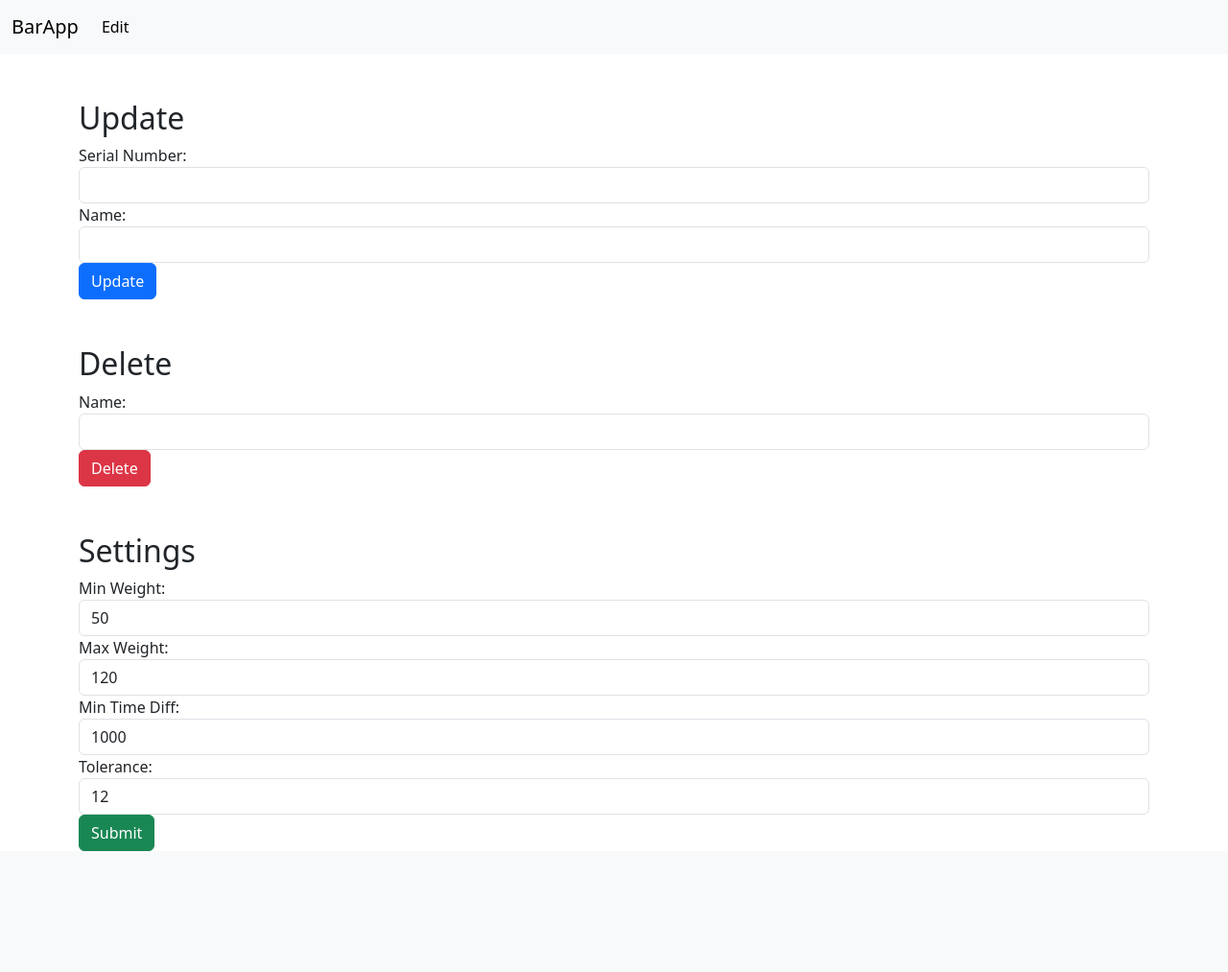
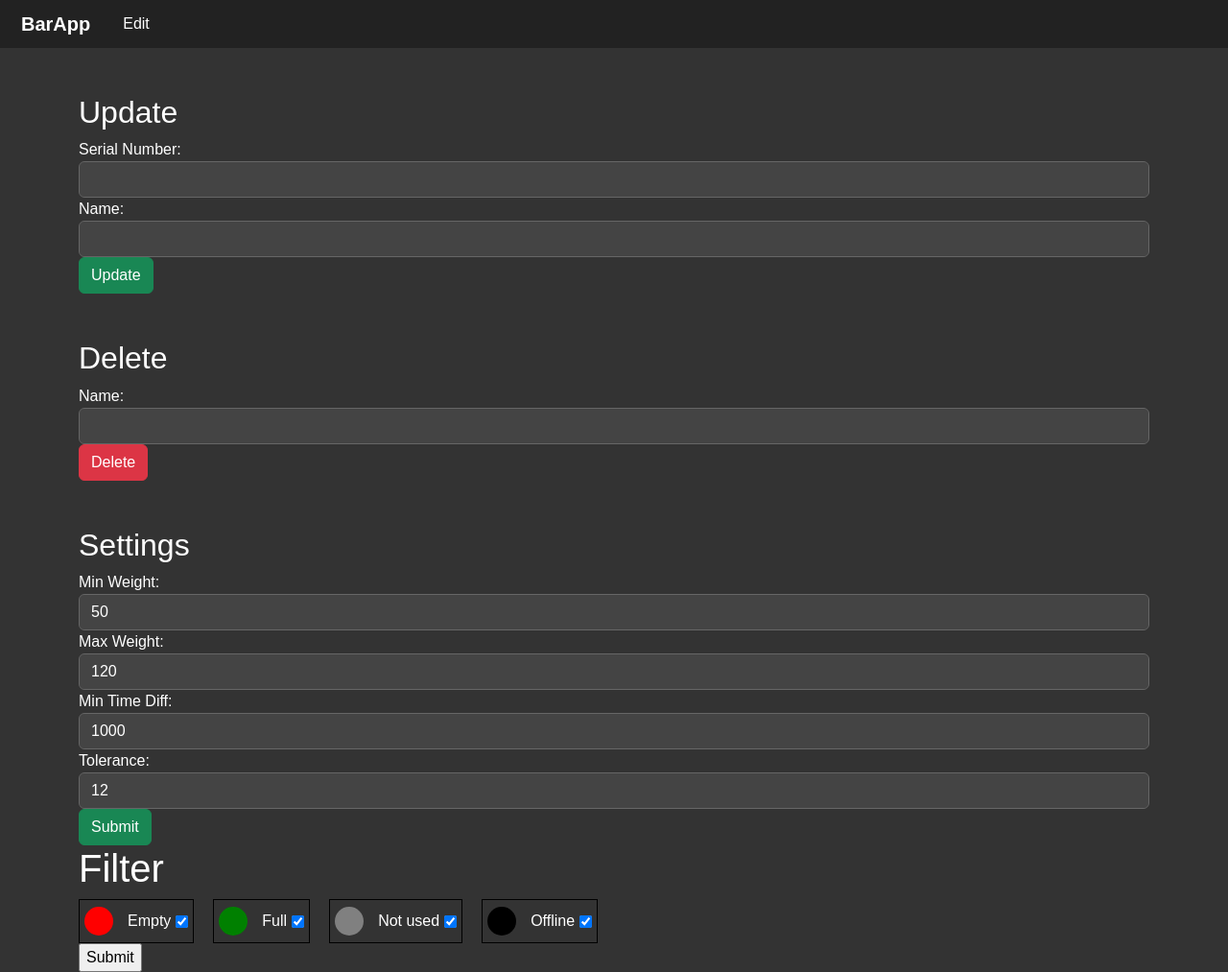
Before and after one commit to joshua1904/bar_app, a Flask app: page /edit in a window 1280 px wide. Shown: the whole page at 96% size. Before the commit the page ends 887 px from the top, so only its background shows below. Run offline with Flask 3, Linux system fonts and the light colour scheme; data comes from the database, SQL or seed files in the repository.

Commit message:
small changes and filter feature

```diff
--- a/main.py
+++ b/main.py
@@ -9,8 +9,6 @@ DATABASE = "test.db"
 app = Flask(__name__)
 sql.init()
 app.secret_key = "Test"
-
-
 
 
 @app.route("/")
@@ -30,10 +28,7 @@ def set_serial_to_name(serial: str, name: str) -> bool:
 
 @app.route("/edit")
 def edit():
-    settings = utils.get_settings_from_tuple(sql.get_settings())
-    return flask.render_template("edit.html", min_weight=settings.min_weight, max_weight=settings.max_weight,
-                                 min_time_diff=settings.min_time_diff, tolerance=settings.tolerance)
-
+    return _return_edit_html()
 
 @app.route("/serialToName")
 def get_serial_toName():
@@ -52,59 +47,81 @@ def get_serial_toName():
 def update():
     serial_number = request.form.get('serial_number')
     name = request.form.get('name')
-    settings = utils.get_settings_from_tuple(sql.get_settings())
     if set_serial_to_name(serial_number, name):
         flash(f"Successfully updated {serial_number}!", "info")
     else:
         flash(f"Could not update serial Number {serial_number}!")
-    return flask.render_template("edit.html", min_weight=settings.min_weight, max_weight=settings.max_weight,
-                                 min_time_diff=settings.min_time_diff, tolerance=settings.tolerance)
+    return _return_edit_html()
 
 
 @app.route('/delete', methods=['POST'])
 def delete():
     name = request.form.get('delete_name')
     try:
-        settings = utils.get_settings_from_tuple(sql.get_settings())
         sql.delete_serial_to_name(name)
     except:
         pass
-    return flask.render_template("edit.html", min_weight=settings.min_weight, max_weight=settings.max_weight,
-                                 min_time_diff=settings.min_time_diff, tolerance=settings.tolerance)
-
+    return _return_edit_html()
 
 @app.route('/edit_settings', methods=['POST'])
 def edit_settings():
-    min_weight = request.form.get('min_weight')
-    max_weight = request.form.get('max_weight')
+    min_weight = int(request.form.get('min_weight'))
+    max_weight = int(request.form.get('max_weight'))
     min_time_diff = request.form.get('min_time_diff')
     tolerance = request.form.get('tolerance')
     try:
         if min_weight >= max_weight:
             flash(f"Max weight has to be bigger than min Weight! min: {min_weight}, {max_weight}", "error")
-           # sorry
+            # sorry
             raise ValueError
         sql.update_settings(min_weight, max_weight, min_time_diff, tolerance)
-        settings = utils.get_settings_from_tuple(sql.get_settings())
     except:
-        settings = utils.get_settings_from_tuple(sql.get_settings())
-    return flask.render_template("edit.html", min_weight=settings.min_weight, max_weight=settings.max_weight,
-                                 min_time_diff=settings.min_time_diff, tolerance=settings.tolerance)
-
+        pass
+    return _return_edit_html()
 
 def get_all_beer_states_2(min_weight: int, max_weight: int, min_time_diff: int, tolerance: int):
     try:
         beer_states = sql.get_beer_states()
+        empty_filter, full_filter, not_used_filter, offline_filter = sql.get_filter()
     except Exception:
-        flask.jsonify([])
-        return
+        return []
+
     result = []
     for beer_state in beer_states:
         _, time_stamp, value, serial, last_seen, name = beer_state
-        info = utils.get_info(min_time_diff, min_weight, max_weight, time_stamp, value, last_seen, tolerance, name, serial)
-        result.append(info)
-    return [{"beer_percentage": f"{info.percentage_of_beer}%", "color": info.info_color, "serial": info.serial,"name": info.name} for info in sorted(result, key=lambda x: x.percentage_of_beer)]
+        info = utils.get_info(min_time_diff, min_weight, max_weight, time_stamp, value, last_seen, tolerance, name,
+                              serial)
+        if is_selected(empty_filter, full_filter, not_used_filter, offline_filter, info.info_color):
+            result.append(info)
+    return [{"beer_percentage": f"{info.percentage_of_beer}%", "color": info.info_color, "serial": info.serial,
+             "name": info.name} for info in sorted(result, key=lambda x: x.percentage_of_beer)]
 
+
+def is_selected(empty_filter: bool, full_filter: bool, not_used_filter: bool, offline_filter: bool, current_color: str):
+    if current_color == "red" and not empty_filter:
+        return False
+    if current_color == "green" and not full_filter:
+        return False
+    if current_color == "grey" and not not_used_filter:
+        return False
+    if current_color == "black" and not offline_filter:
+        return False
+    return True
+
+
+@app.route('/set_filter', methods=['POST'])
+def set_filter():
+    empty = request.form.get("empty_checkbox") is not None
+    full = request.form.get("full_checkbox") is not None
+    not_used = request.form.get("not_used_checkbox") is not None
+    offline = request.form.get("offline_checkbox") is not None
+    sql.update_filter(empty, full, not_used, offline)
+    return _return_edit_html()
+def _return_edit_html():
+    settings = utils.get_settings_from_tuple(sql.get_settings())
+    empty, full, not_used, offline = sql.get_filter()
+    return flask.render_template("edit.html", min_weight=settings.min_weight, max_weight=settings.max_weight,
+                                 min_time_diff=settings.min_time_diff, tolerance=settings.tolerance, empty=empty, offline=offline, not_used=not_used, full=full)
 
 if __name__ == '__main__':
     app.run(host="0.0.0.0", debug=True, port=5000)
--- a/templates/edit.html
+++ b/templates/edit.html
@@ -5,10 +5,93 @@
     <link href="https://cdn.jsdelivr.net/npm/bootstrap@5.3.2/dist/css/bootstrap.min.css" rel="stylesheet" integrity="sha384-T3c6CoIi6uLrA9TneNEoa7RxnatzjcDSCmG1MXxSR1GAsXEV/Dwwykc2MPK8M2HN" crossorigin="anonymous">
     <meta charset="UTF-8">
     <title>Flask Form</title>
+    <style>
+        .navbar-nav .nav-link {
+    color: white !important;
+}
+
+.navbar-brand {
+    color: white !important;
+}
+              .legend_container {
+        display: flex;
+        align-items: center;
+    }
+        body {
+        font-family: Arial, sans-serif;
+        display: flex;
+        flex-wrap: wrap;
+        justify-content: center;
+        align-items: flex-start;
+        height: 100vh;
+        margin: 0;
+        background-color: #333; /* Darker background color */
+        color: #fff; /* Light text color */
+    }
+
+    .legend_item {
+        display: flex;
+        align-items: center;
+        margin-right: 20px;
+        border: 1px solid #000; /* Border around each legend item */
+        padding: 5px; /* Padding inside the border */
+    }
+
+    .legend_circle {
+        width: 30px;
+        height: 30px;
+        border-radius: 50%;
+        margin-right: 10px;
+        background-color: #fff; /* Set background color to white */
+    }
+
+    .legend_text {
+        margin: 5px;
+        color: #fff; /* Set text color to white */
+    }
+
+    .legend_checkbox {
+        margin-left: auto; /* Push the checkbox to the right */
+    }
+        body {
+            background-color: #333; /* Darker background color */
+            color: #fff; /* Light text color */
+            margin: 0;
+            padding: 0;
+        }
+
+        .container {
+            margin-top: 50px; /* Adjusted margin for the container */
+        }
+
+        .form-group label {
+            color: #fff; /* White label color */
+        }
+
+        .form-control {
+            background-color: #444; /* Darker form input background color */
+            color: #fff; /* White text color for form inputs */
+            border-color: #666; /* Darker border color for form inputs */
+        }
+                nav {
+            background-color: #222; /* Darker navigation background color */
+            color: #fff; !important;
+            padding: 10px;
+            text-align: center;
+            width: 100%;
+            height: 50px;
+        }
+
+        nav a {
+            color: #fff;  !important;
+            text-decoration: none;
+            margin: 0 10px;
+            font-weight: bold;
+        }
+
+    </style>
 </head>
-
-<body>
-    <nav class="navbar navbar-expand-lg bg-body-tertiary">
+    <nav class="navbar navbar-expand-lg">
         <div class="container-fluid">
             <a class="navbar-brand" href="/">BarApp</a>
             <button class="navbar-toggler" type="button" data-bs-toggle="collapse" data-bs-target="#navbarNav" aria-controls="navbarNav" aria-expanded="false" aria-label="Toggle navigation">
@@ -23,6 +106,8 @@
             </div>
         </div>
     </nav>
+<body>
+
     {% with messages = get_flashed_messages(with_categories=true) %}
     {% if messages %}
     <ul class=flashes>
@@ -53,7 +138,7 @@
                 <label for="name">Name:</label>
                 <input type="text" class="form-control" id="name" name="name">
             </div>
-            <button type="submit" class="btn btn-primary">Update</button>
+            <button type="submit" class="btn btn-success">Update</button>
         </form>
 
         <!-- Delete Form -->
@@ -71,7 +156,7 @@
             <h2>Settings</h2>
             <div class="form-group">
                 <label for="min_weight">Min Weight:</label>
-                <input type="text" class="form-control" id="min_weight" name="min_weight" value ={{min_weight}}>
+                <input type="text" class="form-control" id="min_weight" name="min_weight" value={{min_weight}}>
             </div>
             <div class="form-group">
                 <label for="max_weight">Max Weight:</label>
@@ -79,7 +164,7 @@
             </div>
             <div class="form-group">
                 <label for="min_time_diff">Min Time Diff:</label>
-                <input type="text" class="form-control" id="min_time_diff" name="min_time_diff", value={{min_time_diff}}>
+                <input type="text" class="form-control" id="min_time_diff" name="min_time_diff" value={{min_time_diff}}>
             </div>
             <div class="form-group">
                 <label for="tolerance">Tolerance:</label>
@@ -87,7 +172,36 @@
             </div>
             <button type="submit" class="btn btn-success">Submit</button>
         </form>
+        <form id="filterForm" action="/set_filter" method="post">
+    <h1>Filter</h1>
+    <div class="legend_container">
+        <div class="legend_item">
+            <div class="legend_circle" style="background-color: red;"></div>
+            <label class="legend_text">Empty</label>
+            <input type="checkbox" name="empty_checkbox" class="legend_checkbox" {% if empty %} checked {% endif %}>
         </div>
+        <div class="legend_item">
+            <div class="legend_circle" style="background-color: green;"></div>
+            <label class="legend_text">Full</label>
+            <input type="checkbox" name="full_checkbox" class="legend_checkbox" {% if full %} checked {% endif %}>
+        </div>
+        <div class="legend_item">
+            <div class="legend_circle" style="background-color: grey;"></div>
+            <label class="legend_text">Not used</label>
+            <input type="checkbox" name="not_used_checkbox" class="legend_checkbox" {% if not_used %} checked {% endif %}>
+        </div>
+        <div class="legend_item">
+            <div class="legend_circle" style="background-color: black;"></div>
+            <label class="legend_text">Offline</label>
+            <input type="checkbox" name="offline_checkbox" class="legend_checkbox" {% if offline %} checked {% endif %}>
+        </div>
+    </div>
+    <input type="submit" value="Submit">
+</form>
+
+    </div>
+
+
 </body>
 
 </html>
```
Also changed, not shown: sql.py (+39 -3 lines), templates/index.html (+22 -21 lines). Lines whose indentation alone changed are shown as unchanged.
